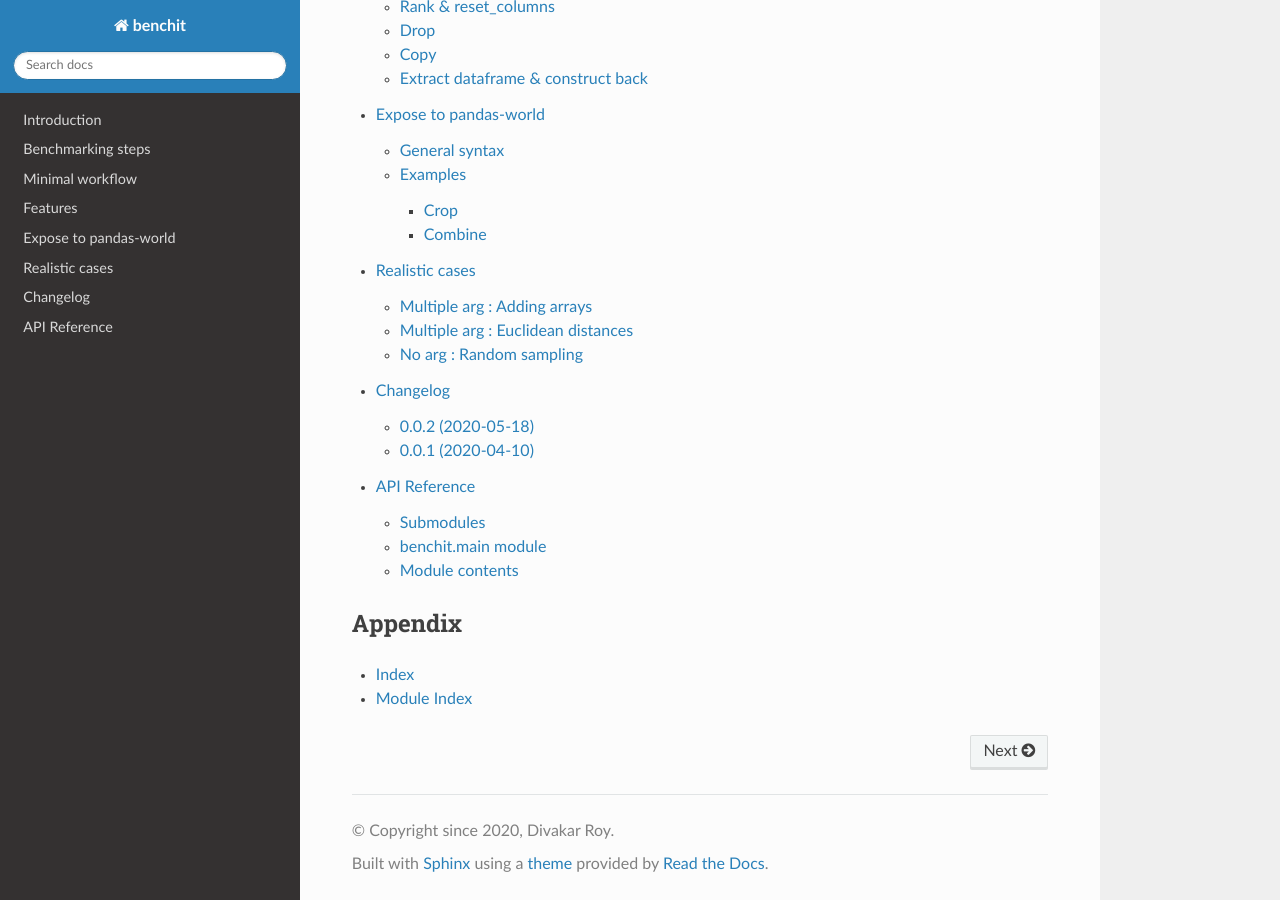
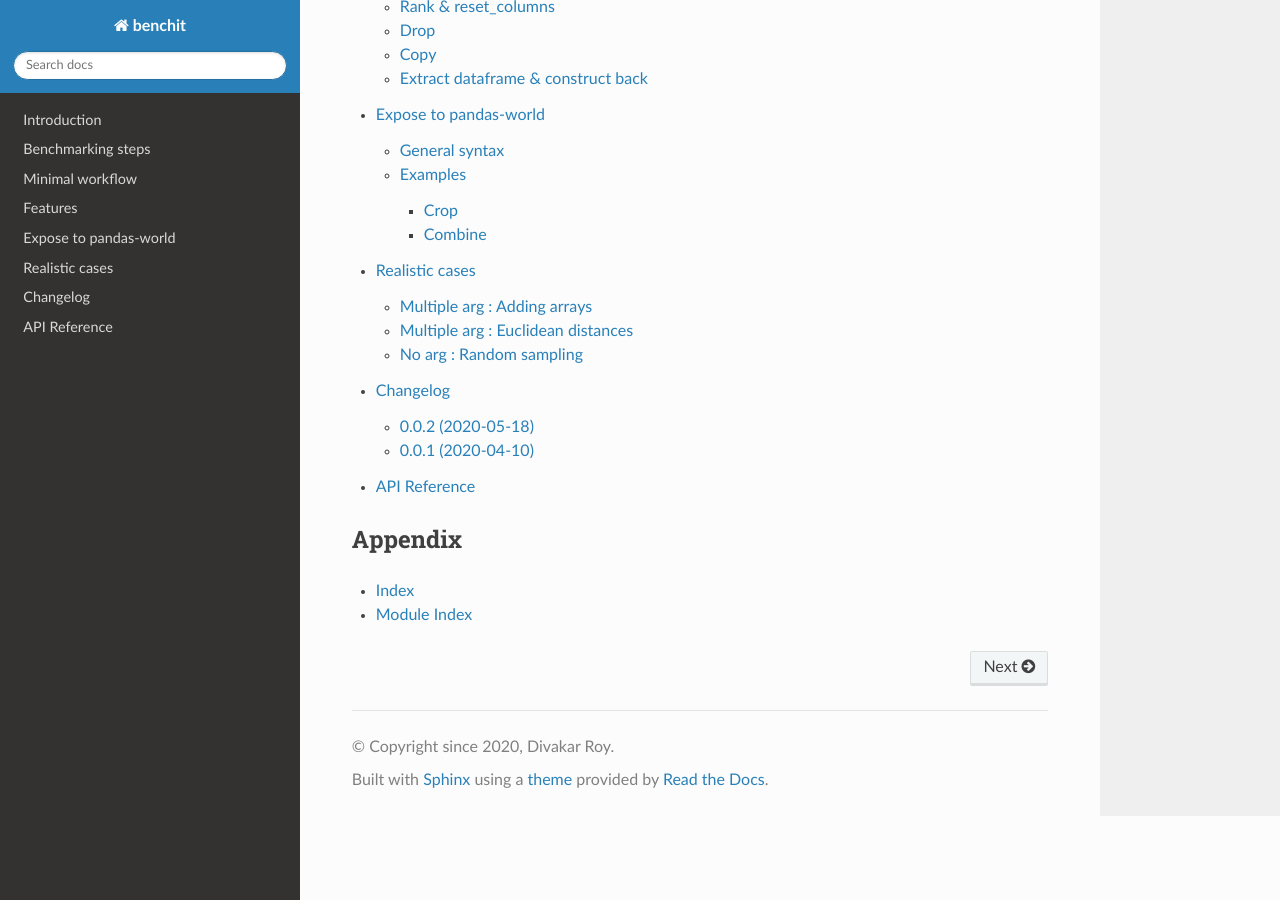
Before and after one commit to droyed/benchit, a Sphinx documentation site: the page built from docs/source/index.rst, in a window 1280 px wide and 900 px high, scrolled down 1789 px. Built offline with Sphinx 7.4.7 and the Read the Docs theme 2.0.0, drawn with Linux system fonts in a browser that asks for light colours.

Commit message:
v002 changes docs fix

```diff
--- a/docs/source/benchit.rst
+++ b/docs/source/benchit.rst
@@ -1,20 +1,11 @@
 API Reference
 =============
-
-Submodules
-----------
-
-benchit.main module
--------------------
 
 .. automodule:: benchit.main
    :members:
    :undoc-members:
    :show-inheritance:
 
-Module contents
----------------
-
 .. automodule:: benchit
    :members:
    :undoc-members:
```
